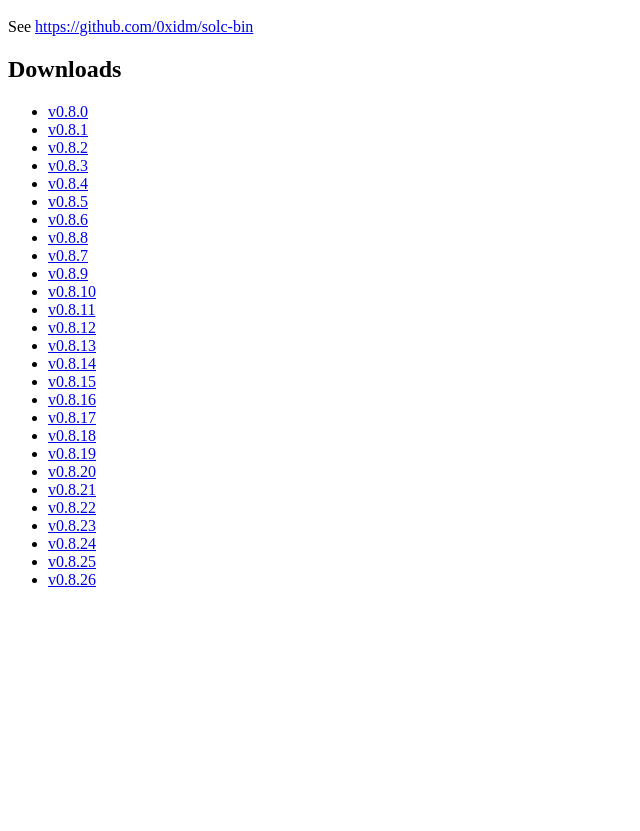
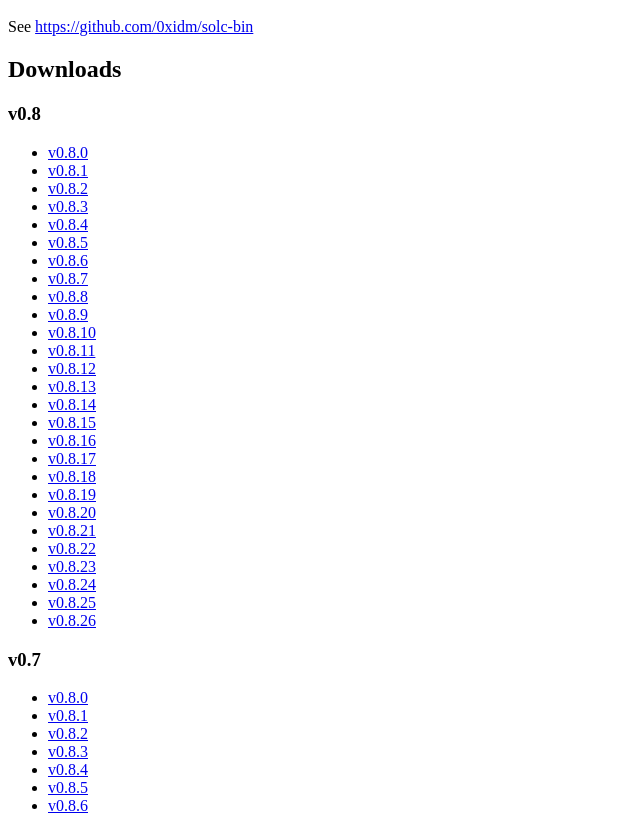
Before and after one commit to 0xidm/solc-bin, a plain HTML site: page docs/index.html in a window 1280 px wide. Shown: the part 48-879 px from the top of the page, without its empty margins (0-640 px from the left). Before the commit the page ends 800 px from the top, so only its background shows below. Drawn offline with Linux system fonts and the light colour scheme.

```diff
--- a/docs/index.html
+++ b/docs/index.html
@@ -6,6 +6,7 @@
     <h1>solc-bin arm64 (unofficial)</h1>
     <p>See <a href="https://github.com/0xidm/solc-bin">https://github.com/0xidm/solc-bin</a></p>
     <h2>Downloads</h2>
+    <h3>v0.8</h3>
     <ul>
         <li><a href="https://0xidm.github.io/solc-bin/linux-arm64/solc-v0.8.0">v0.8.0</a></li>
         <li><a href="https://0xidm.github.io/solc-bin/linux-arm64/solc-v0.8.1">v0.8.1</a></li>
@@ -14,8 +15,8 @@
         <li><a href="https://0xidm.github.io/solc-bin/linux-arm64/solc-v0.8.4">v0.8.4</a></li>
         <li><a href="https://0xidm.github.io/solc-bin/linux-arm64/solc-v0.8.5">v0.8.5</a></li>
         <li><a href="https://0xidm.github.io/solc-bin/linux-arm64/solc-v0.8.6">v0.8.6</a></li>
+        <li><a href="https://0xidm.github.io/solc-bin/linux-arm64/solc-v0.8.7">v0.8.7</a></li>
         <li><a href="https://0xidm.github.io/solc-bin/linux-arm64/solc-v0.8.8">v0.8.8</a></li>
-        <li><a href="https://0xidm.github.io/solc-bin/linux-arm64/solc-v0.8.7">v0.8.7</a></li>
         <li><a href="https://0xidm.github.io/solc-bin/linux-arm64/solc-v0.8.9">v0.8.9</a></li>
         <li><a href="https://0xidm.github.io/solc-bin/linux-arm64/solc-v0.8.10">v0.8.10</a></li>
         <li><a href="https://0xidm.github.io/solc-bin/linux-arm64/solc-v0.8.11">v0.8.11</a></li>
@@ -35,5 +36,15 @@
         <li><a href="https://0xidm.github.io/solc-bin/linux-arm64/solc-v0.8.25">v0.8.25</a></li>
         <li><a href="https://0xidm.github.io/solc-bin/linux-arm64/solc-v0.8.26">v0.8.26</a></li>
     </ul>
+    <h3>v0.7</h3>
+    <ul>
+        <li><a href="https://0xidm.github.io/solc-bin/linux-arm64/solc-v0.8.0">v0.8.0</a></li>
+        <li><a href="https://0xidm.github.io/solc-bin/linux-arm64/solc-v0.8.1">v0.8.1</a></li>
+        <li><a href="https://0xidm.github.io/solc-bin/linux-arm64/solc-v0.8.2">v0.8.2</a></li>
+        <li><a href="https://0xidm.github.io/solc-bin/linux-arm64/solc-v0.8.3">v0.8.3</a></li>
+        <li><a href="https://0xidm.github.io/solc-bin/linux-arm64/solc-v0.8.4">v0.8.4</a></li>
+        <li><a href="https://0xidm.github.io/solc-bin/linux-arm64/solc-v0.8.5">v0.8.5</a></li>
+        <li><a href="https://0xidm.github.io/solc-bin/linux-arm64/solc-v0.8.6">v0.8.6</a></li>
+    </ul>
 </body>
 </html>
```
Also changed, not shown: 11 other files.
